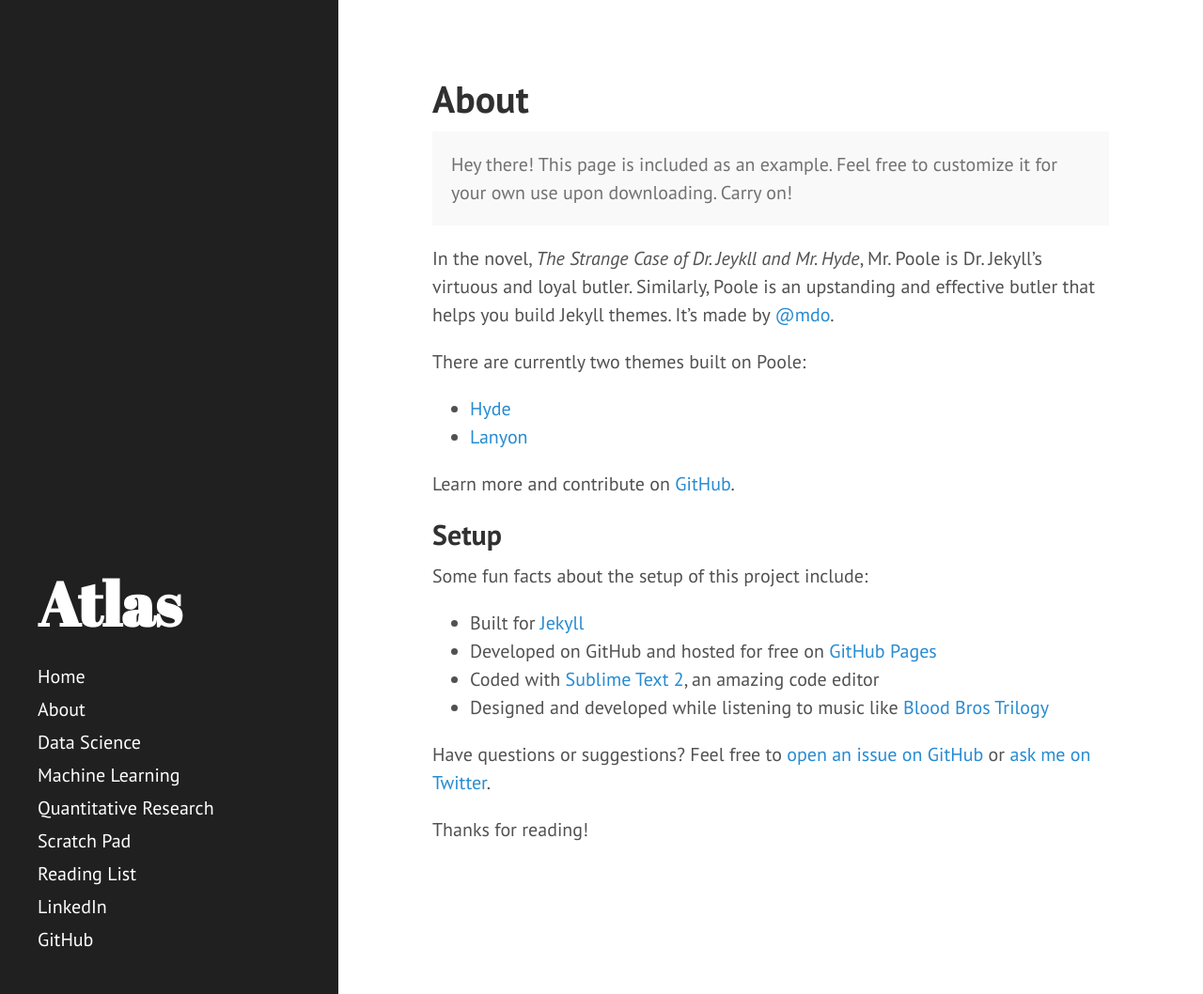
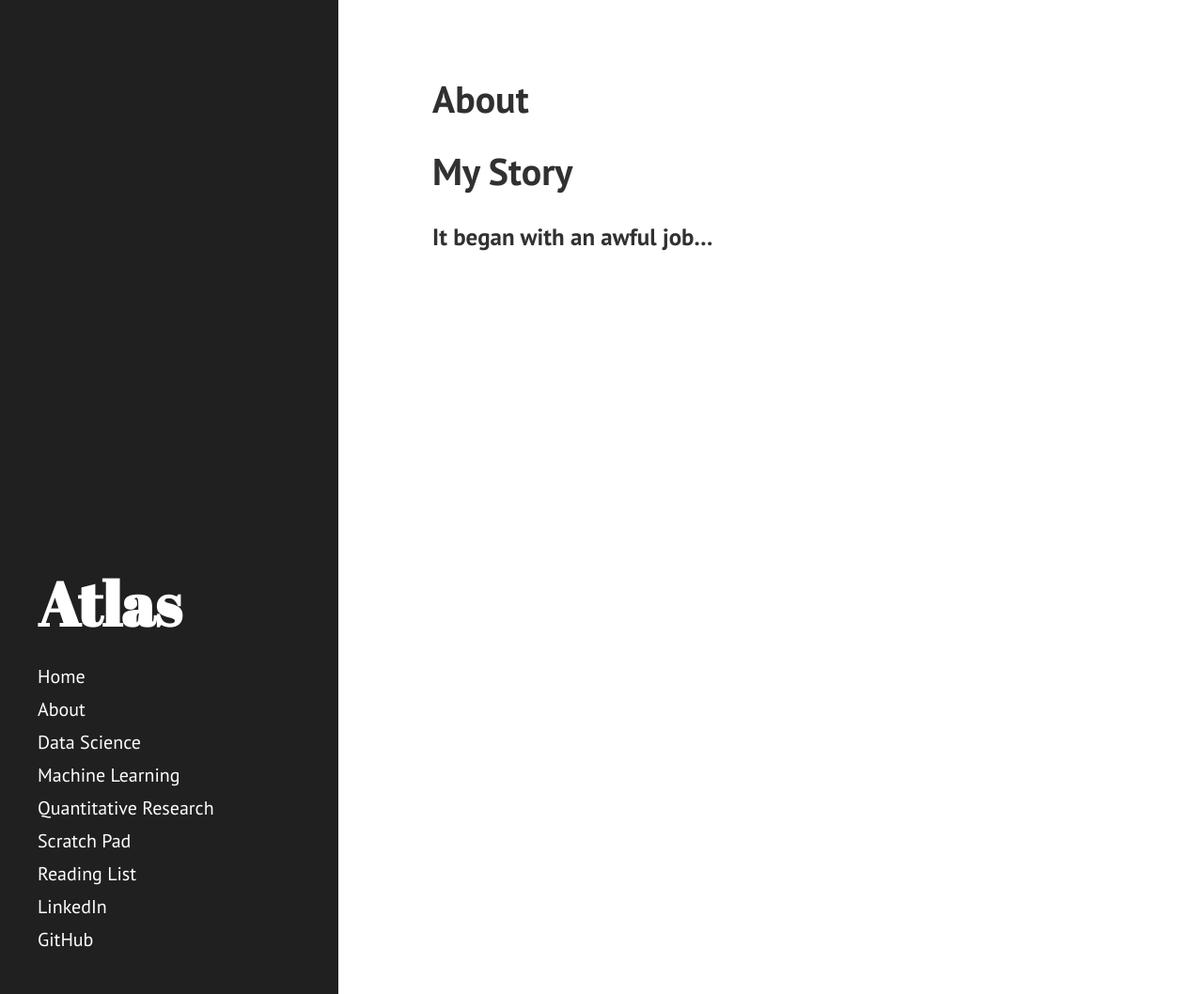
Before and after one commit to JonathanJohann/Research, a Jekyll site: the page built from About.md, in a window 1280 px wide and 1058 px high. Shown: the whole window at 94% size. Built offline with Jekyll 4.4.1, drawn with Linux system fonts in a browser that asks for light colours; Markdown is read by kramdown in place of the engine named in the settings.

Commit message:
Update About.md

```diff
--- a/About.md
+++ b/About.md
@@ -3,28 +3,7 @@
 title: About
 ---
 
-<p class="message">
-  Hey there! This page is included as an example. Feel free to customize it for your own use upon downloading. Carry on!
-</p>
 
-In the novel, *The Strange Case of Dr. Jeykll and Mr. Hyde*, Mr. Poole is Dr. Jekyll's virtuous and loyal butler. Similarly, Poole is an upstanding and effective butler that helps you build Jekyll themes. It's made by [@mdo](https://twitter.com/mdo).
+# My Story
 
-There are currently two themes built on Poole:
-
-* [Hyde](http://hyde.getpoole.com)
-* [Lanyon](http://lanyon.getpoole.com)
-
-Learn more and contribute on [GitHub](https://github.com/poole).
-
-## Setup
-
-Some fun facts about the setup of this project include:
-
-* Built for [Jekyll](http://jekyllrb.com)
-* Developed on GitHub and hosted for free on [GitHub Pages](https://pages.github.com)
-* Coded with [Sublime Text 2](http://sublimetext.com), an amazing code editor
-* Designed and developed while listening to music like [Blood Bros Trilogy](https://soundcloud.com/maddecent/sets/blood-bros-series)
-
-Have questions or suggestions? Feel free to [open an issue on GitHub](https://github.com/poole/issues/new) or [ask me on Twitter](https://twitter.com/mdo).
-
-Thanks for reading!
+### It began with an awful job...
```
